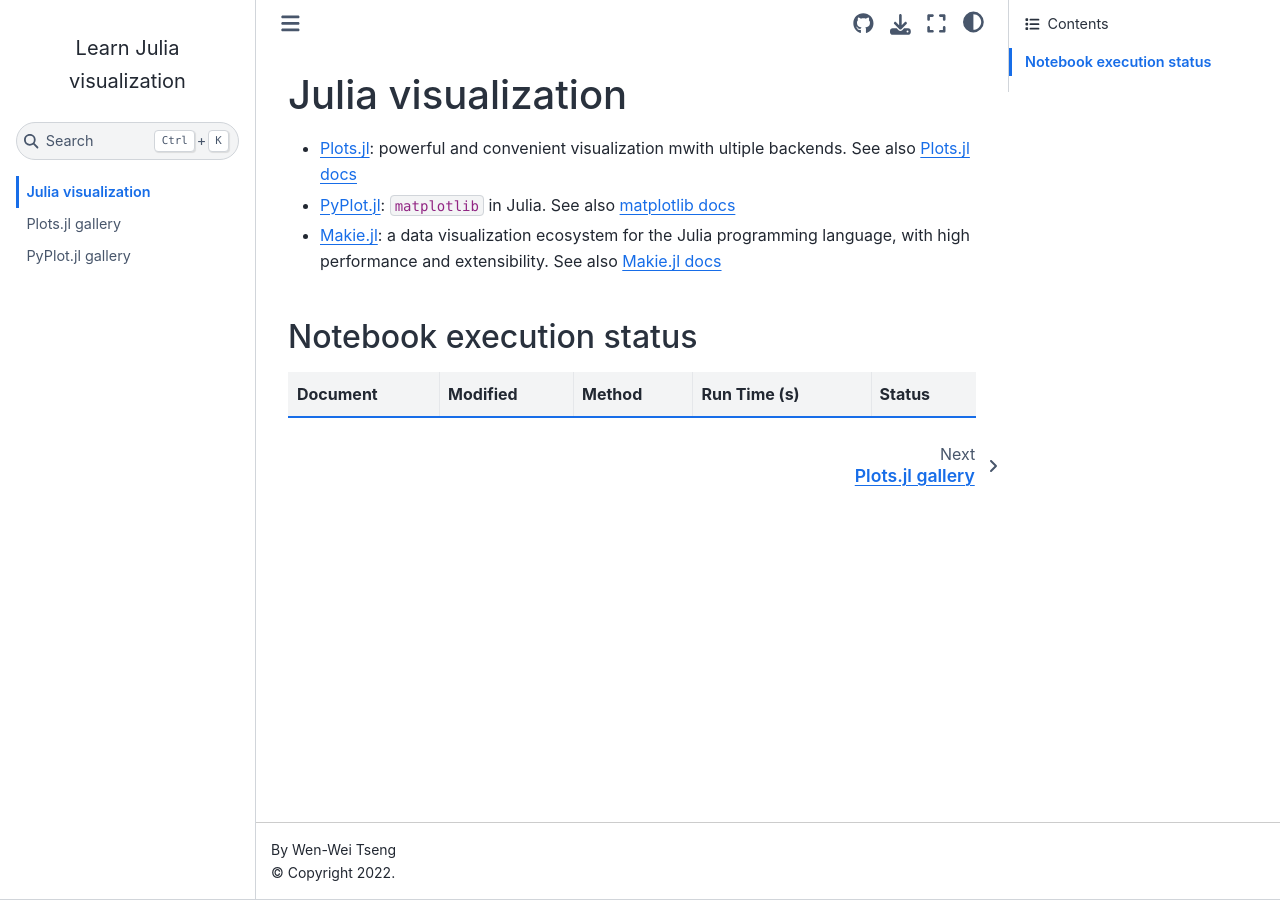
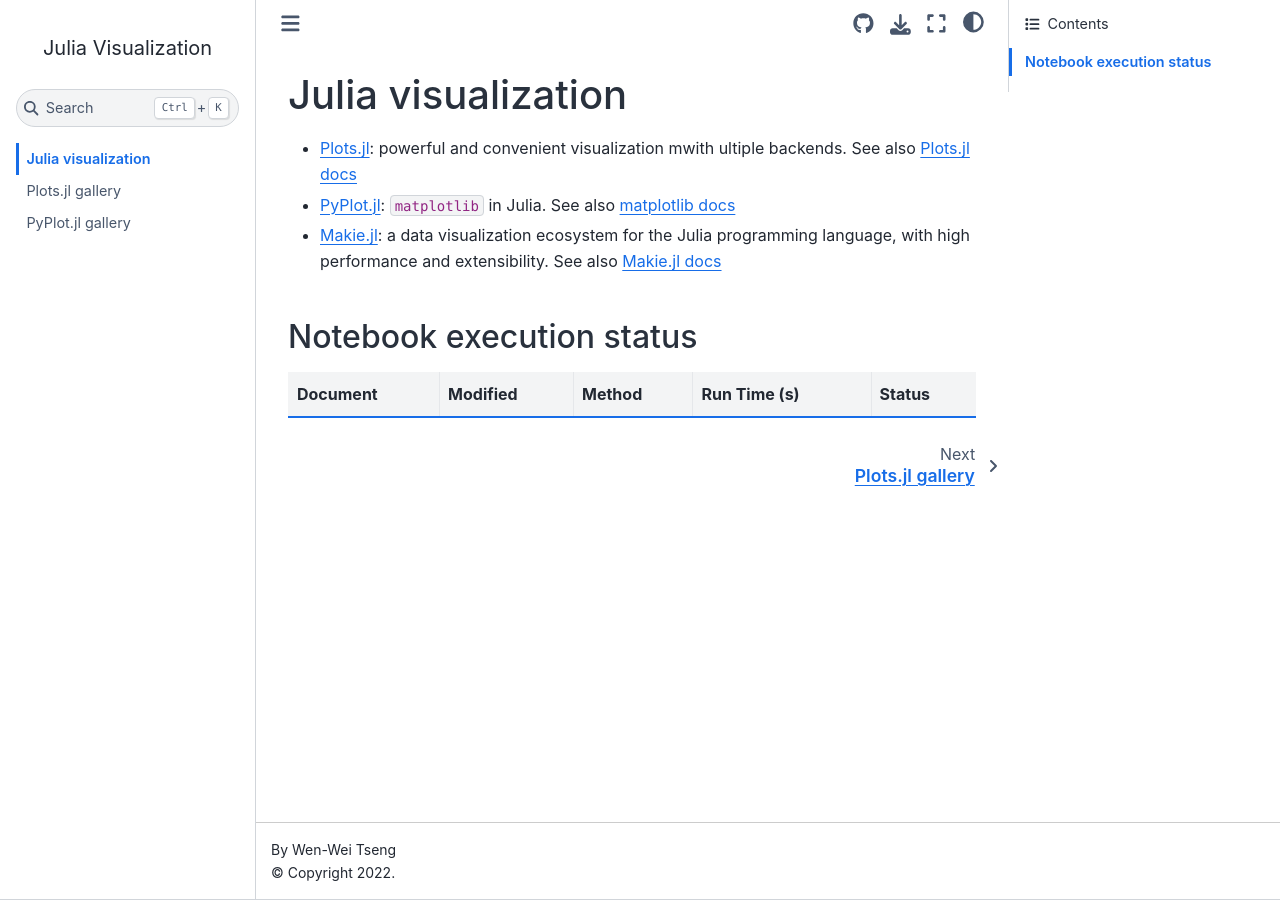
Before and after one commit to sosiristseng/jl-visual, a Jupyter Book: the page built from docs/index.md, in a window 1280 px wide. Built offline with Jupyter Book 1.0.4 settings and Sphinx 7.4.7 and the Sphinx Book theme 1.1.4, drawn with Linux system fonts in a browser that asks for light colours.

Commit message:
sysimage

```diff
--- a/docs/_config.yml
+++ b/docs/_config.yml
@@ -1,7 +1,7 @@
 # Book settings
 # Learn more at https://jupyterbook.org/customize/config.html
 
-title: Learn Julia visualization
+title: Julia Visualization
 author: Wen-Wei Tseng
 copyright: "2022" # Copyright year to be placed in the footer
 # logo: logo.png
```
Also changed, not shown: 2 other files.
